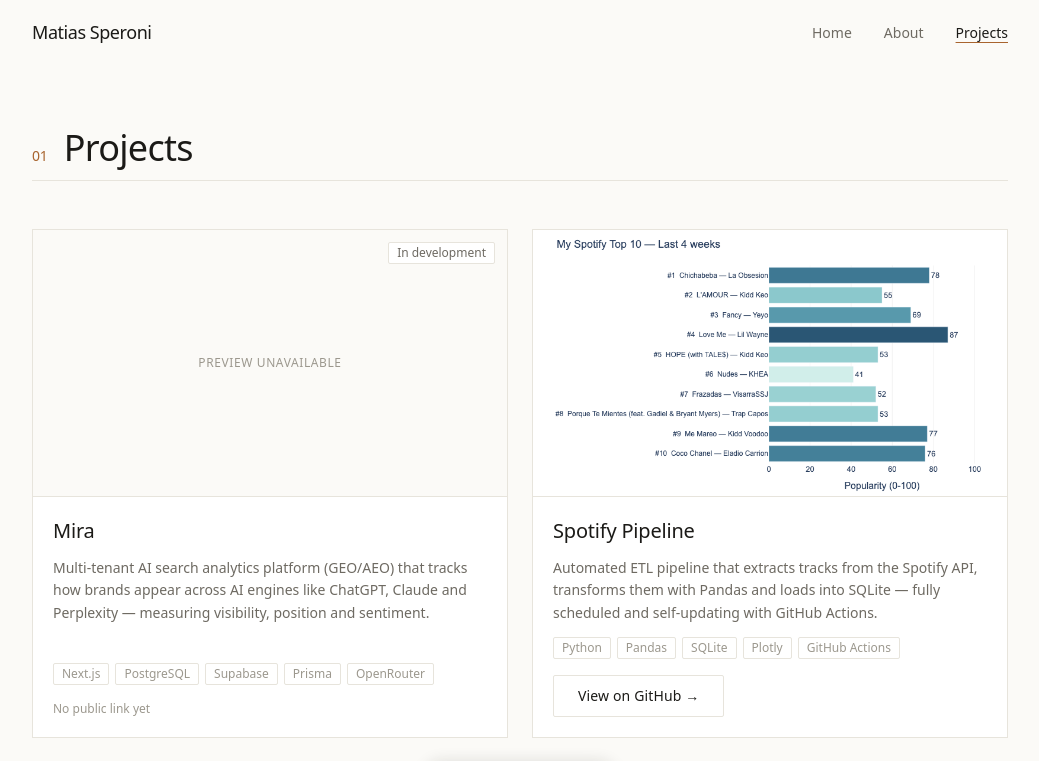
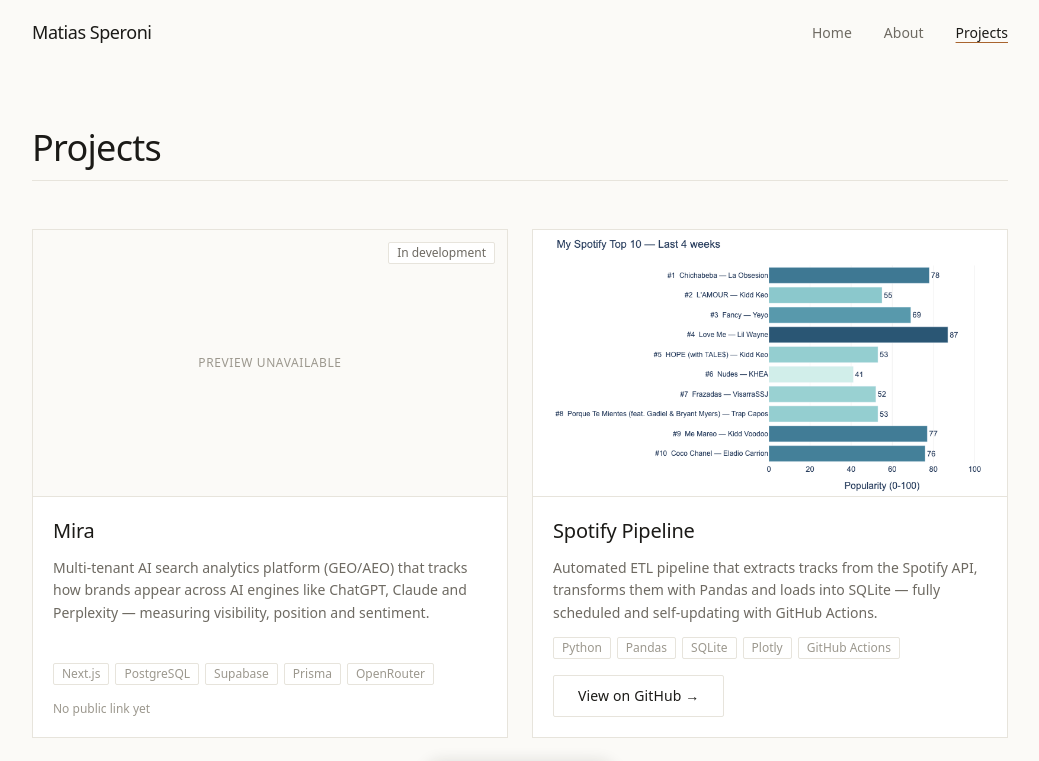
Before and after one commit to ElSenpaiSAMA/NextJS-Portfolio, a Next.js app: page /proyectos in a window 1280 px wide. Shown: the top 761 px of the page, without its empty margins (120-1159 px from the left). Built offline with nearby package versions, Linux system fonts and the light colour scheme.

Commit message:
Remove section numbers (01, 02, 03) from all page headers

```diff
--- a/app/proyectos/page.tsx
+++ b/app/proyectos/page.tsx
@@ -4,20 +4,10 @@ import Image from "next/image";
 import { useEffect, useRef } from "react";
 import { projects } from "../data/projects";
 
-function SectionHeader({ number, title }: { number: string; title: string }) {
+function SectionHeader({ title }: { title: string }) {
   return (
     <div className="mb-12">
       <div className="flex items-baseline gap-4 mb-3">
-        <span
-          className="font-serif text-sm"
-          style={{
-            fontFamily: "var(--font-serif)",
-            color: "var(--color-accent)",
-            letterSpacing: "-0.01em",
-          }}
-        >
-          {number}
-        </span>
         <h1
           className="font-serif text-3xl sm:text-4xl font-normal"
           style={{
@@ -59,7 +49,7 @@ export default function ProyectosPage() {
 
   return (
     <div className="max-w-5xl mx-auto px-6 pt-32 pb-24">
-      <SectionHeader number="01" title="Projects" />
+      <SectionHeader title="Projects" />
 
       <div ref={gridRef} className="grid grid-cols-1 sm:grid-cols-2 gap-6">
         {projects.map((project) => (
--- a/app/sobre-mi/page.tsx
+++ b/app/sobre-mi/page.tsx
@@ -51,20 +51,10 @@ const AT_A_GLANCE = [
   { label: "Languages", value: "ES (native) · EN" },
 ];
 
-function SectionHeader({ number, title }: { number: string; title: string }) {
+function SectionHeader({ title }: { title: string }) {
   return (
     <div className="mb-8">
       <div className="flex items-baseline gap-4 mb-3">
-        <span
-          className="font-serif text-sm"
-          style={{
-            fontFamily: "var(--font-serif)",
-            color: "var(--color-accent)",
-            letterSpacing: "-0.01em",
-          }}
-        >
-          {number}
-        </span>
         <h2
           className="font-serif text-3xl sm:text-4xl font-normal"
           style={{
@@ -113,7 +103,7 @@ export default function SobreMiPage() {
     <div className="max-w-5xl mx-auto px-6 pt-32 pb-24 space-y-20">
       {/* Bio section */}
       <section ref={bioRef} className="motion-safe">
-        <SectionHeader number="01" title="About" />
+        <SectionHeader title="About" />
 
         <div className="grid md:grid-cols-[220px_1fr] gap-10 items-start">
           {/* Photo */}
@@ -171,7 +161,7 @@ export default function SobreMiPage() {
 
       {/* Stack section */}
       <section ref={stackRef} className="motion-safe">
-        <SectionHeader number="02" title="Stack" />
+        <SectionHeader title="Stack" />
 
         {/* Tabs */}
         <div className="flex gap-2 mb-8">
@@ -222,7 +212,7 @@ export default function SobreMiPage() {
 
       {/* GitHub section */}
       <section ref={githubRef} className="motion-safe">
-        <SectionHeader number="03" title="GitHub" />
+        <SectionHeader title="GitHub" />
 
         <div className="space-y-6">
           <div className="overflow-x-auto">
```
